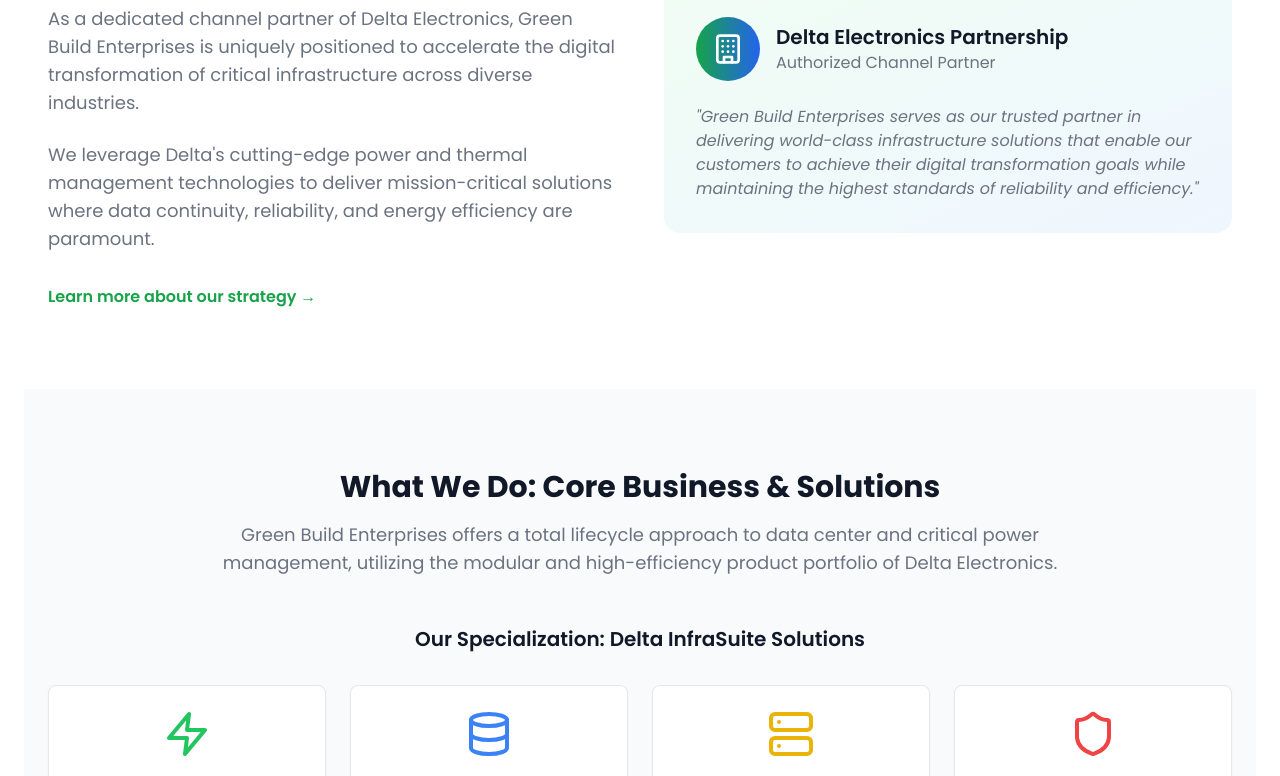
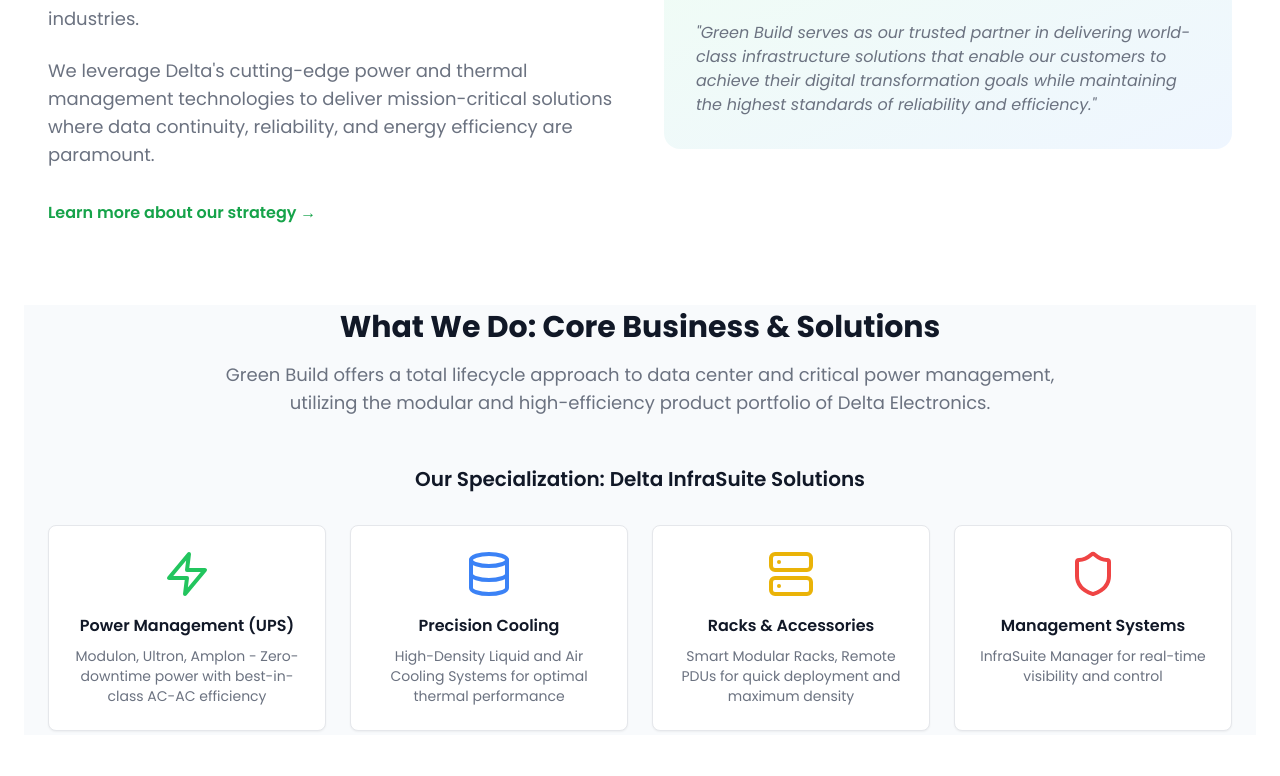
Before and after one commit to TheVasuA/green_build, a React (Vite) app in the folder client/: page / in a window 1280 px wide. Shown: the part 2564-3340 px from the top of the page. Built offline with nearby package versions, Linux system fonts and the light colour scheme; a web font is replaced by a local one.

Commit message:
product page started

```diff
--- a/client/src/App.jsx
+++ b/client/src/App.jsx
@@ -2,7 +2,7 @@
 import Navbar from "./components/Navbar";
 import Footer from "./components/Footer";
 import HomePage from "./pages/HomePage";
-import AboutPage from "./pages/AboutPage";
+import Products from "./pages/Products";
 
 const App = () => {
   return (
@@ -11,7 +11,7 @@
         <Navbar />
         <Routes>
           <Route path="/" element={<HomePage />} />
-          <Route path="/about" element={<AboutPage />} />
+          <Route path="/products" element={<Products />} />
         </Routes>
         <Footer />
       </div>
--- a/client/src/constants/index.jsx
+++ b/client/src/constants/index.jsx
@@ -14,7 +14,7 @@
 
 export const navItems = [
 
-  { label: "Products", href: "#" },
+  { label: "Products", href: "/products" },
   { label: "Blog", href: "#" },
   { label: "Testimonials", href: "#" },
 ];
--- a/client/src/pages/AboutPage.jsx
+++ b/client/src/pages/AboutPage.jsx
@@ -22,7 +22,7 @@
 
       <div className="bg-theme-secondary py-16">
         <div className="max-w-7xl mx-auto px-6">
-          <h2 className="text-3xl font-bold text-center mb-12 text-theme">Green Build at a glance</h2>
+          {/* <h2 className="text-3xl font-bold text-center mb-12 text-theme">Green Build at a glance</h2> */}
           <div className="grid grid-cols-2 md:grid-cols-4 gap-8 text-center">
             <div>
               <div className="text-4xl font-bold text-theme mb-2">500+</div>
@@ -53,7 +53,7 @@
                 From power protection to complete infrastructure solutions
               </h2>
               <p className="text-lg text-theme-muted mb-6">
-                As a dedicated channel partner of Delta Electronics, Green Build Enterprises
+                As a dedicated channel partner of Delta Electronics, Green Build
                 is uniquely positioned to accelerate the digital transformation of critical
                 infrastructure across diverse industries.
               </p>
@@ -77,7 +77,7 @@
                 </div>
               </div>
               <blockquote className="text-theme-muted italic">
-                "Green Build Enterprises serves as our trusted partner in delivering
+                "Green Build serves as our trusted partner in delivering
                 world-class infrastructure solutions that enable our customers to achieve
                 their digital transformation goals while maintaining the highest standards
                 of reliability and efficiency."
@@ -88,13 +88,13 @@
       </div>
 
       {/* What We Do - Core Solutions */}
-      <div className="bg-theme-secondary py-20">
+      <div className="bg-theme-secondary py-1">
         <div className="max-w-7xl mx-auto px-6">
           <h2 className="text-3xl font-bold text-center mb-4 text-theme">
             What We Do: Core Business & Solutions
           </h2>
           <p className="text-lg text-theme-muted text-center max-w-4xl mx-auto mb-12">
-            Green Build Enterprises offers a total lifecycle approach to data center
+            Green Build offers a total lifecycle approach to data center
             and critical power management, utilizing the modular and high-efficiency
             product portfolio of Delta Electronics.
           </p>
--- /dev/null
+++ b/client/src/pages/Products.jsx
@@ -0,0 +1,11 @@
+import React from 'react'
+
+const products = () => {
+  return (
+    <div className='min-h-screen'>
+        <h3 className="text-xl font-semibold text-theme">Battery Systems</h3>
+    </div>
+  )
+}
+
+export default products
```
